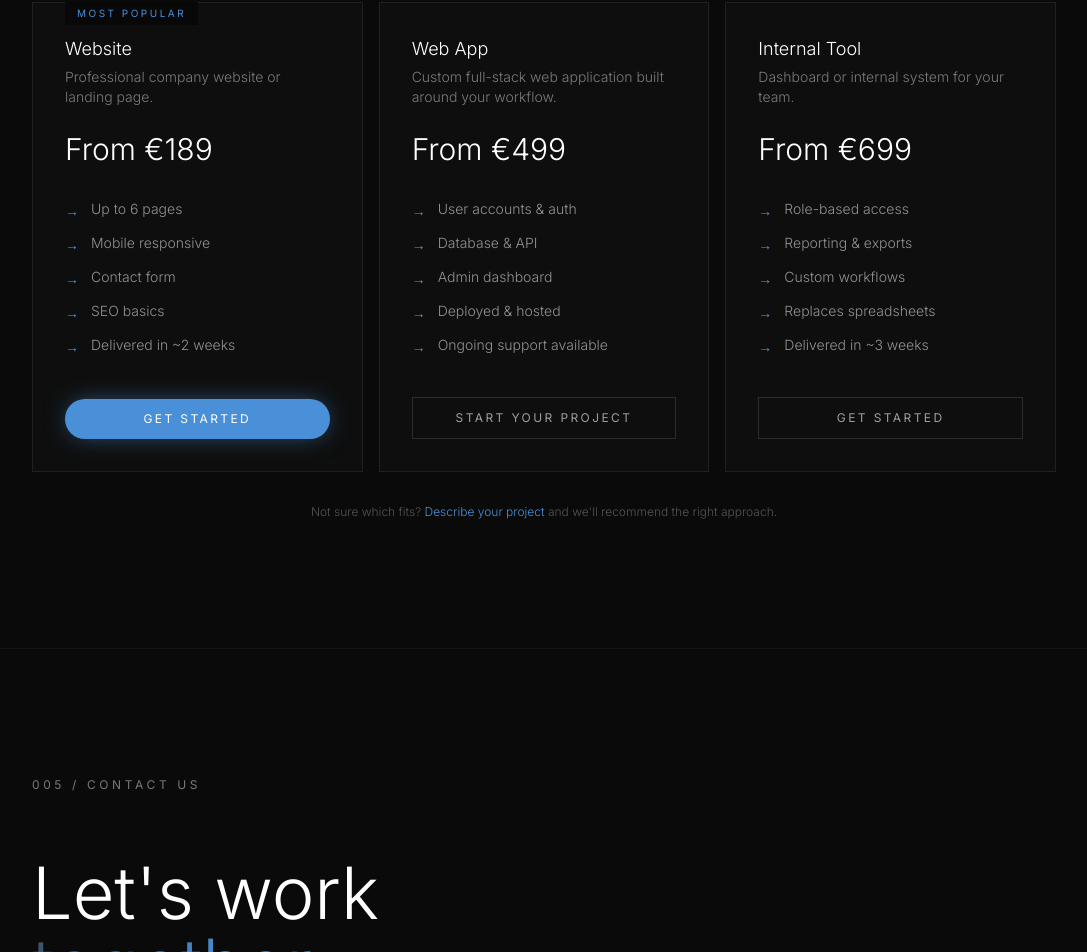
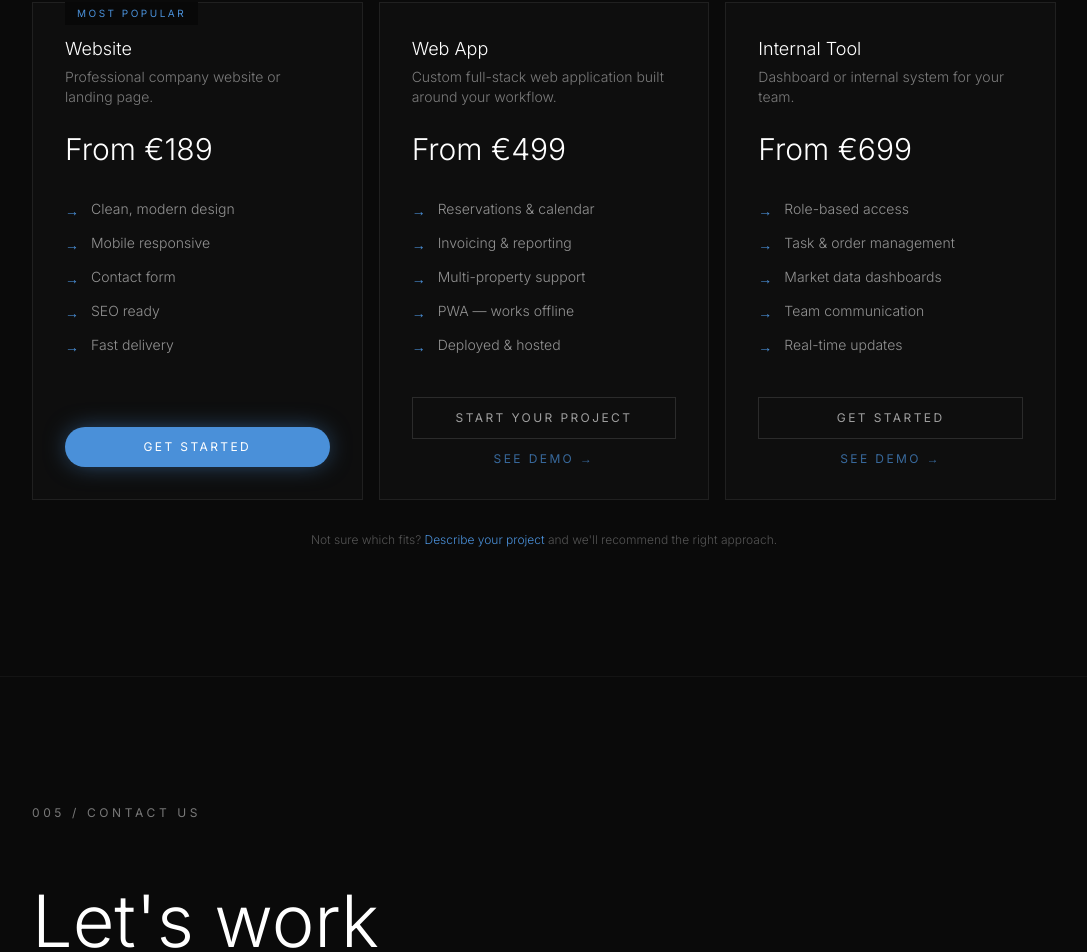
Before and after one commit to knottejakub-png/portfolio, a Next.js app: page / in a window 1280 px wide. Shown: the part 6854-7806 px from the top of the page, without its empty margins (96-1183 px from the left). Built offline with nearby package versions, Linux system fonts and the light colour scheme.

Commit message:
feat: update pricing features and add see demo buttons

```diff
--- a/src/app/page.js
+++ b/src/app/page.js
@@ -747,25 +747,28 @@ const plans = [
     name: 'Website',
     price: 'From €189',
     desc: 'Professional company website or landing page.',
-    features: ['Up to 6 pages', 'Mobile responsive', 'Contact form', 'SEO basics', 'Delivered in ~2 weeks'],
+    features: ['Clean, modern design', 'Mobile responsive', 'Contact form', 'SEO ready', 'Fast delivery'],
     cta: 'Get started',
     highlight: true,
+    demo: null,
   },
   {
     name: 'Web App',
     price: 'From €499',
     desc: 'Custom full-stack web application built around your workflow.',
-    features: ['User accounts & auth', 'Database & API', 'Admin dashboard', 'Deployed & hosted', 'Ongoing support available'],
+    features: ['Reservations & calendar', 'Invoicing & reporting', 'Multi-property support', 'PWA — works offline', 'Deployed & hosted'],
     cta: 'Start your project',
     highlight: false,
+    demo: 'rental',
   },
   {
     name: 'Internal Tool',
     price: 'From €699',
     desc: 'Dashboard or internal system for your team.',
-    features: ['Role-based access', 'Reporting & exports', 'Custom workflows', 'Replaces spreadsheets', 'Delivered in ~3 weeks'],
+    features: ['Role-based access', 'Task & order management', 'Market data dashboards', 'Team communication', 'Real-time updates'],
     cta: 'Get started',
     highlight: false,
+    demo: 'hub',
   },
 ];
 
@@ -841,6 +844,7 @@ function Process() {
 }
 
 function Pricing() {
+  const [activeDemo, setActiveDemo] = useState(null);
   return (
     <section id="pricing" className="py-32 px-8 md:px-20 border-t border-[rgba(255,255,255,0.04)]">
       <div className="max-w-5xl mx-auto">
@@ -880,6 +884,7 @@ function Pricing() {
                     </li>
                   ))}
                 </ul>
+                <div className="flex flex-col gap-3">
                   <a
                     href="/build"
                     className={`inline-flex items-center justify-center gap-2 text-xs tracking-[0.2em] uppercase px-6 py-3 transition-all duration-300 ${
@@ -890,6 +895,15 @@ function Pricing() {
                   >
                     {p.cta}
                   </a>
+                  {p.demo && (
+                    <button
+                      onClick={() => setActiveDemo(p.demo)}
+                      className="inline-flex items-center justify-center gap-2 text-xs tracking-[0.2em] uppercase text-[rgba(74,144,217,0.7)] hover:text-[#4a90d9] transition-colors duration-300"
+                    >
+                      See demo →
+                    </button>
+                  )}
+                </div>
               </div>
             </FadeIn>
           ))}
@@ -900,6 +914,43 @@ function Pricing() {
           </p>
         </FadeIn>
       </div>
+
+      <AnimatePresence>
+        {activeDemo && (
+          <motion.div
+            initial={{ opacity: 0 }}
+            animate={{ opacity: 1 }}
+            exit={{ opacity: 0 }}
+            onClick={() => setActiveDemo(null)}
+            className="fixed inset-0 z-50 flex items-center justify-center p-4 md:p-8 bg-[rgba(0,0,0,0.8)] backdrop-blur-sm"
+          >
+            <motion.div
+              onClick={e => e.stopPropagation()}
+              initial={{ opacity: 0, scale: 0.96, y: 20 }}
+              animate={{ opacity: 1, scale: 1, y: 0 }}
+              exit={{ opacity: 0, scale: 0.96, y: 20 }}
+              transition={{ duration: 0.3, ease: [0.25, 0.46, 0.45, 0.94] }}
+              className="w-full max-w-4xl max-h-[90vh] overflow-auto bg-[#0a0a0a] border border-[rgba(255,255,255,0.1)] rounded-xl p-5 md:p-8"
+            >
+              <div className="flex justify-between items-start mb-6">
+                <h3 className="text-xl font-light">
+                  {activeDemo === 'hub' ? 'Enterprise Admin Platform' : 'Rental Property Manager'}
+                </h3>
+                <button
+                  onClick={() => setActiveDemo(null)}
+                  className="p-2 text-[rgba(255,255,255,0.62)] hover:text-white transition-colors"
+                >
+                  <X className="w-5 h-5" />
+                </button>
+              </div>
+              {activeDemo === 'hub' ? <HubDemo /> : <RentalDemo />}
+              <p className="text-xs text-[rgba(255,255,255,0.5)] font-light mt-5 text-center">
+                Interactive demo — sample data only; real client data is kept private.
+              </p>
+            </motion.div>
+          </motion.div>
+        )}
+      </AnimatePresence>
     </section>
   );
 }
```
Lines whose indentation alone changed are shown as unchanged.
